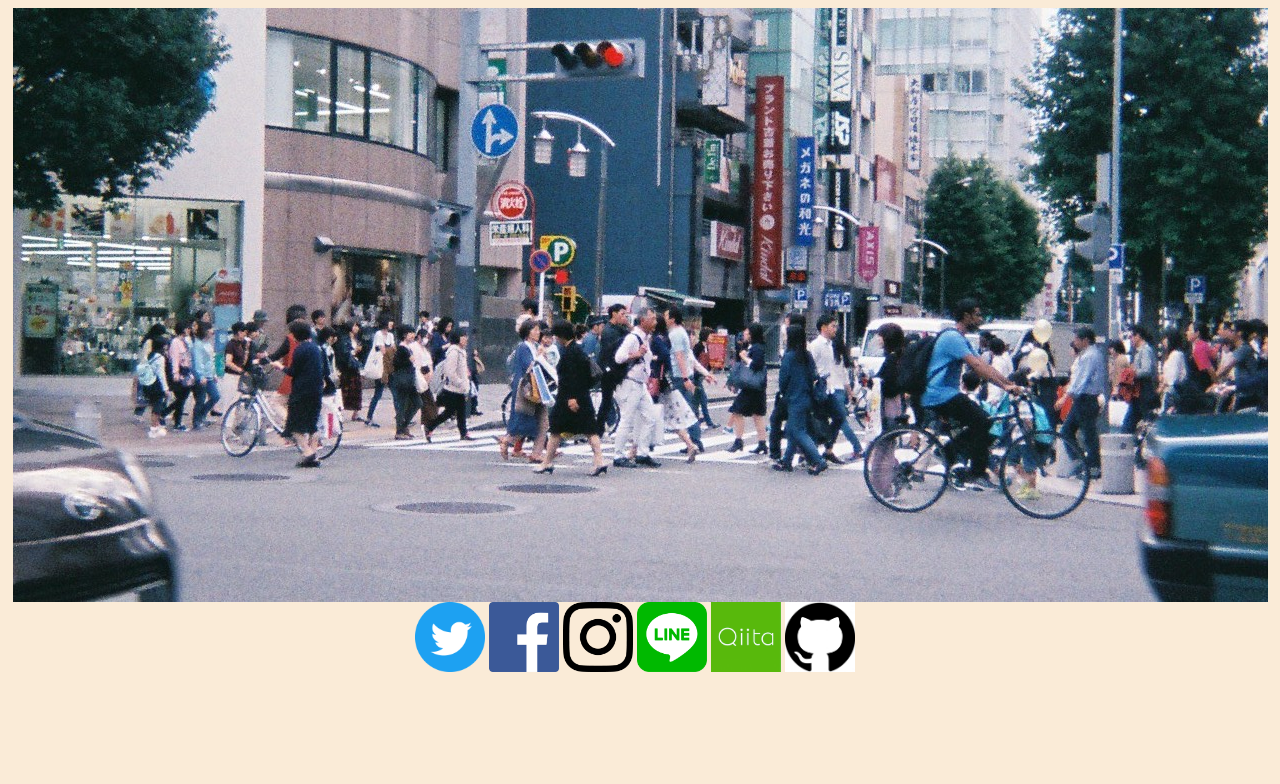
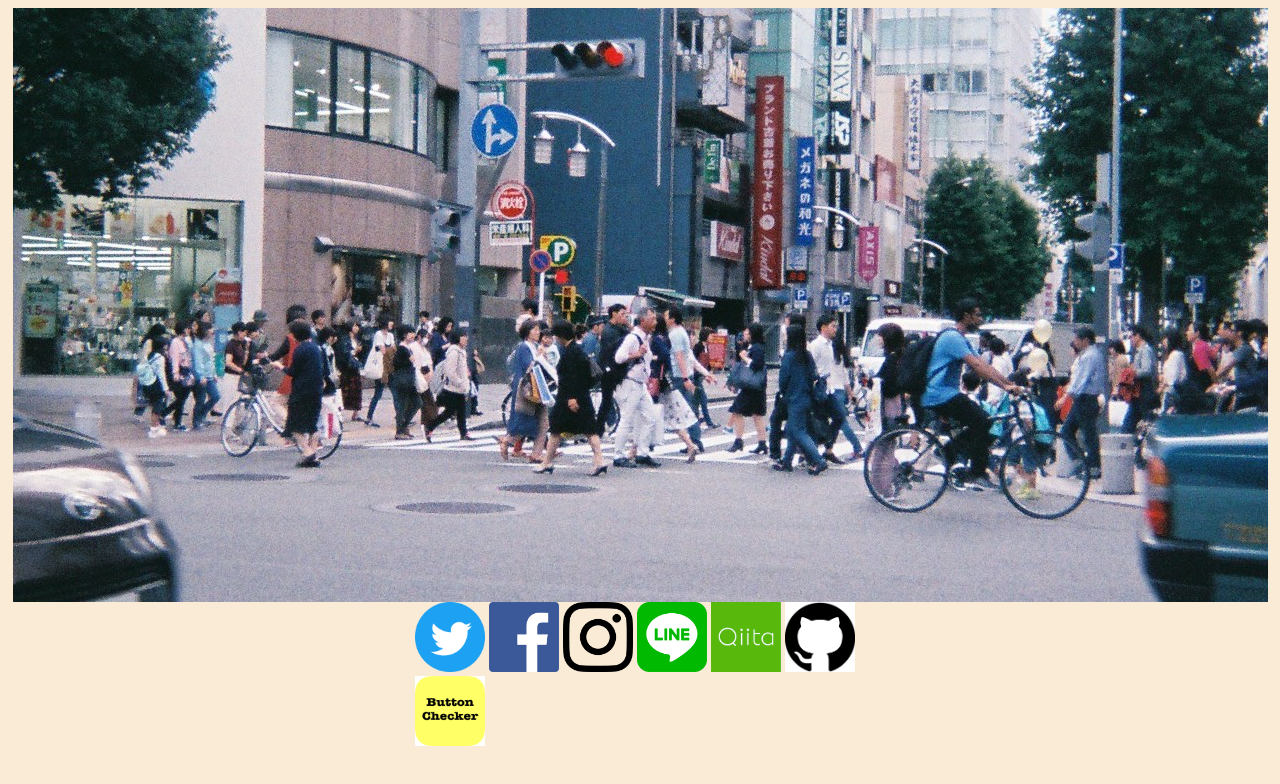
Before and after one commit to tomoki69386/Site, a plain HTML site: page index.html in a window 1280 px wide. Drawn offline with Linux system fonts and the light colour scheme.

Commit message:
ButtonCheckerの追加

```diff
--- a/index.html
+++ b/index.html
@@ -14,6 +14,7 @@
     <a href="http://line.me/ti/p/rOjfXRdWCR" target="_blank"><img src="image/LINE.png"  width="70" height="70"></a>
     <a href="https://qiita.com/tomoki_sun" target="_blank"><img src="image/qiita.png" width="70" height="70"></a>
     <a href="https://github.com/tomoki69386" target="_blank"><img src="image/github.jpg" width="70" height="70"></a>
+    <a href="https://itunes.apple.com/jp/app/button-checker/id1352275761?mt=8" target="_blank"><img src="image/%E3%82%B9%E3%82%AF%E3%83%AA%E3%83%BC%E3%83%B3%E3%82%B7%E3%83%A7%E3%83%83%E3%83%88%E3%82%A2%E3%83%97%E3%83%AA%E3%82%A2%E3%82%A4%E3%82%B3%E3%83%B3%E3%83%A1%E3%82%A4%E3%83%B3%20-%201024x1024@3x.png" width="70" height="70"></a>
        </div>
 </body>
 </html>
```
Also changed, not shown: image/スクリーンショットアプリアイコンメイン - 1024x1024@3x.png (added).
